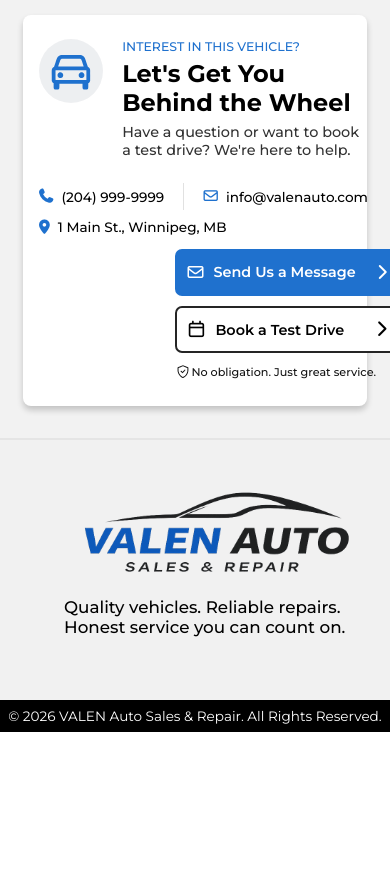
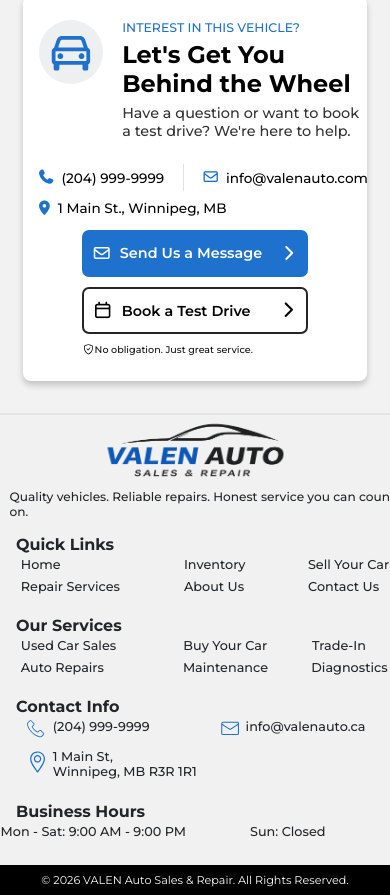
Before and after one commit to ri-kov/koval, an Angular app in the folder vehicles/: page / in a window 390 px wide. Shown: the part 1688-2583 px from the top of the page. Before the commit the page ends 2420 px from the top, so only its background shows below. Built offline with nearby package versions, Linux system fonts and the light colour scheme.

Commit message:
mobile comp

```diff
--- a/vehicles/src/app/app.css
+++ b/vehicles/src/app/app.css
@@ -930,6 +930,8 @@
     font-size: 1rem;
     width: 95%;
     margin-bottom: 1rem;
+    opacity: 0.9;
+    font-size: 0.95rem;
 }
 
 .desc_divider {
@@ -1576,4 +1578,109 @@
     .contact_button_text {
         font-size: 0.9rem;
     }
-}
+
+    .btns_wrap {
+        justify-self: center !important;
+    }
+
+    .contact_btm_text {
+        font-size: 0.6rem;
+    }
+
+    .contact_btm_image {
+        width: 0.8rem;
+        height: 0.8rem;
+    }
+
+    .phone_fl_row {
+        flex-direction: row !important;
+    }
+
+    .footer {
+        display: block !important;
+    }
+
+    .footer p {
+        color: #212529;
+    }
+
+    .footer a {
+        color: #212529;
+    }
+
+    .footer_logo {
+        width: 12rem !important;
+        height: 4.666rem !important;
+        margin-left: 0rem !important;
+    }
+
+    .foot_div {
+        display: none !important;
+    }
+
+    .footer_links {
+        white-space: nowrap;
+        font-size: 0.8rem !important;
+        margin-right: 4rem;
+    }
+
+    .foot_txt_box {
+        width: 10rem !important;
+        margin-left: 1.3rem;
+    }
+
+    .footer_head {
+        font-size: 1rem !important;
+        white-space: nowrap;
+        margin-top: 1rem !important;
+        margin-left: 1rem !important;
+        margin-bottom: 0.2rem !important;
+        color: #212529;
+    }
+
+    .footer_logo_text {
+        width: 100% !important;
+        font-size: 0.76rem !important;
+        margin: 0 0 0 1.2rem !important;
+        font-weight: 500 !important;
+        color: #212529;
+    }
+
+    .footer_links_wrap {
+        justify-content: start !important;
+    }
+
+    .foot_link_inv {
+        margin-left: 3.7rem;
+    }
+
+    .foot_link_sell {
+        margin-left: -0.1rem !important;
+    }
+
+    .foot_contact_info {
+        margin-top: 2.6rem;
+    }
+
+    #footBuy {
+        margin-left: 0.2rem;
+        margin-right: 2.8rem !important;
+    }
+
+    #footMaint {
+        margin-left: 0.93rem;
+        margin-right: 2.7rem !important;
+    }
+
+    .foot_info_cont_icn {
+        margin-top: -0.15rem;
+    }
+
+    .foot_last_box {
+        margin-top: 5rem;
+    }
+
+    .btm_txt {
+        font-size: 0.7rem;
+    }
+}
--- a/vehicles/src/app/app.html
+++ b/vehicles/src/app/app.html
@@ -280,7 +280,7 @@
                 </div>
             </div>
         </div>
-        <div style = "width: 40%; display: flex; justify-self: right; justify-content: center;">
+        <div style = "width: 40%; display: flex; justify-self: right; justify-content: center;" class = "btns_wrap">
             <div class = "contact_full_divider"></div>
             <div style = "justify-self: right; display: flex; flex-direction: column; justify-self: center;">
                 <button class = "contact_message_button">
```
